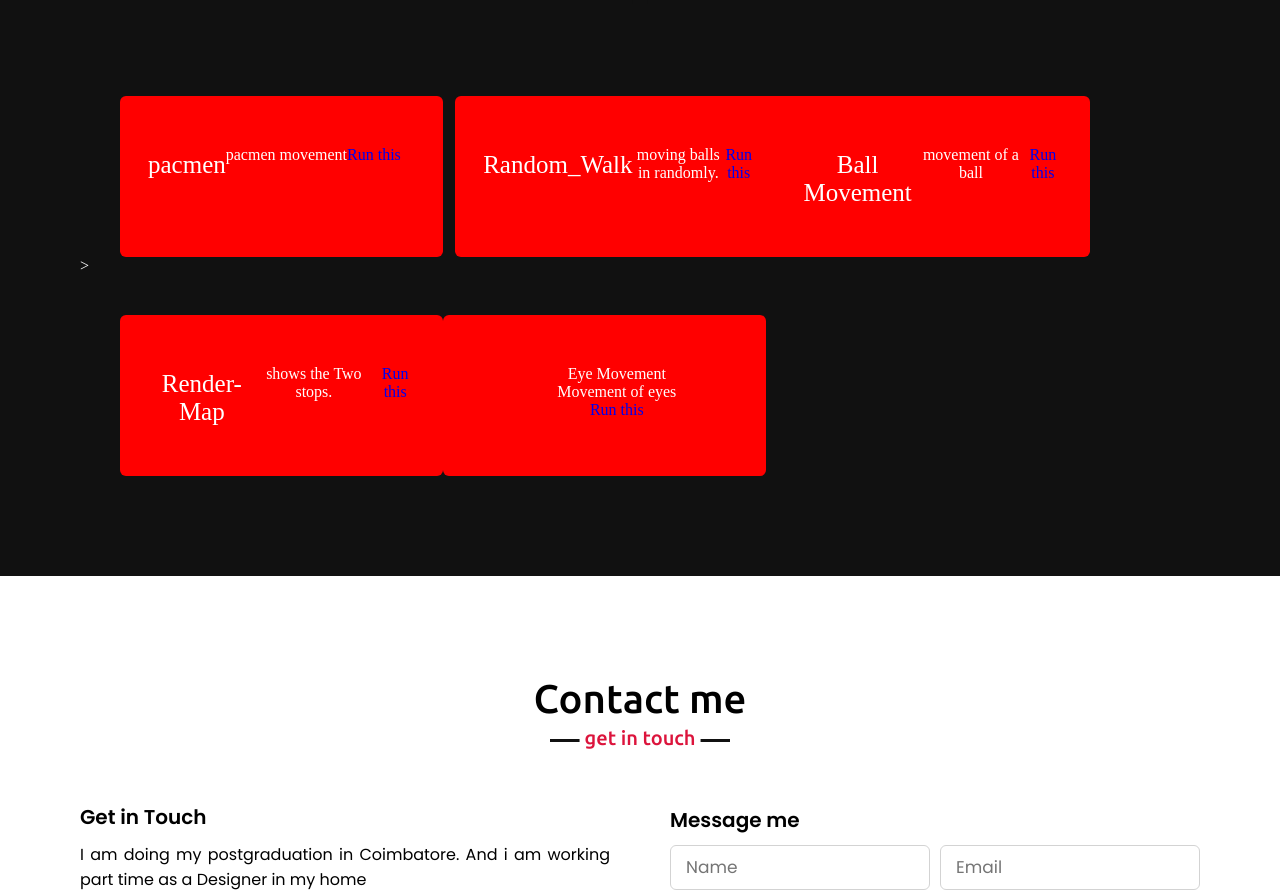
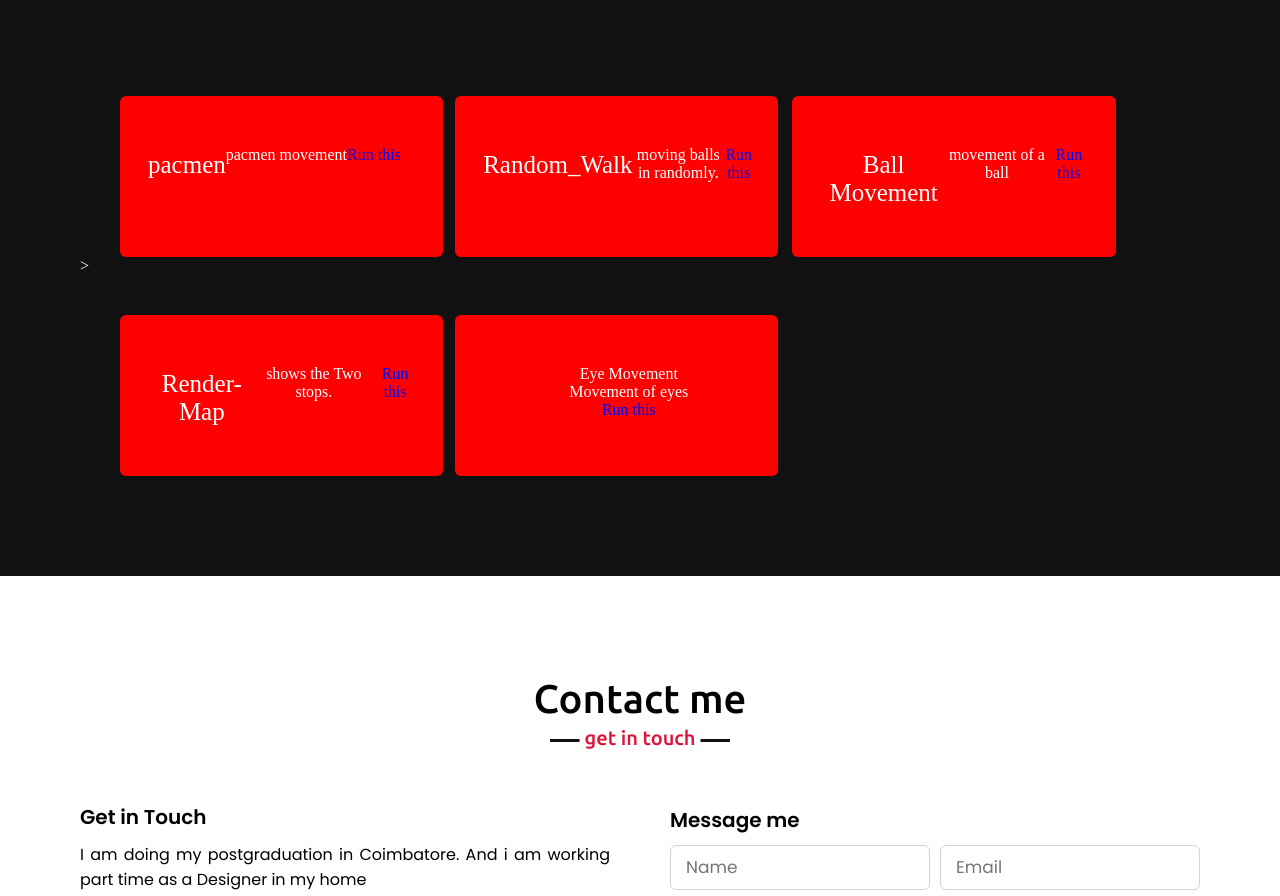
Before and after one commit to ARSHADMSC/Portfolio, a plain HTML site: page index.html in a window 1280 px wide. Shown: the part 2289-3185 px from the top of the page. Drawn offline with nearby package versions, Linux system fonts and the light colour scheme.

Commit message:
Update index.html

```diff
--- a/index.html
+++ b/index.html
@@ -140,7 +140,9 @@
                     </div>
                 </div>
                 <br>
-                <div class="card">
+                <div class="card" style="
+                position: relative;
+                left: 26px; ">
                     <div class="box">
                         <div class="text">Ball Movement</div>
                         <p>movement of a ball</p>
@@ -156,7 +158,9 @@
                         <p><a href=" https://arshadmsc.github.io/Render-Map/">Run this</a></p>
                     </div>
                 </div>
-                 <div class="card">
+                 <div class="card" style="
+                 position: relative;
+                 left: 12px;">
                     <div class="box1" style="position: relative;left:12px;">
                         <div class="text4">Eye Movement</div>
                          <p>Movement of eyes</p>
```
